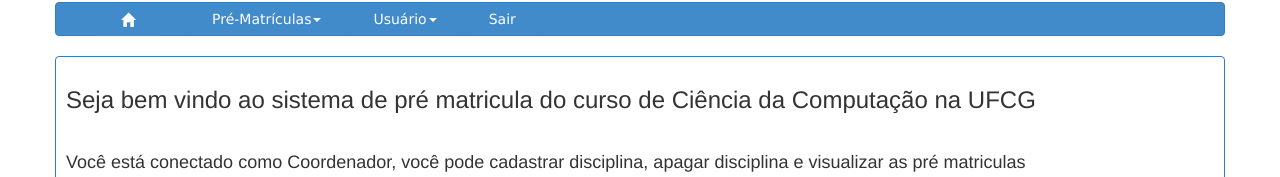
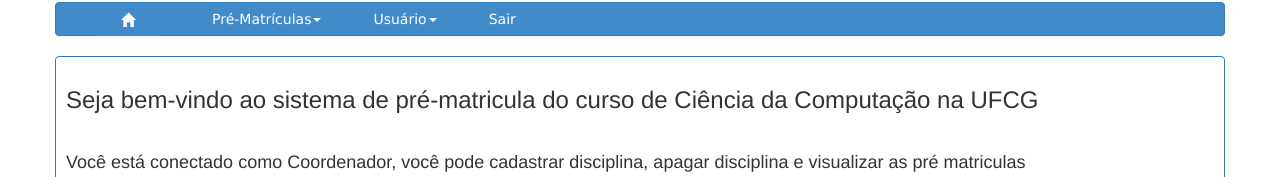
Before and after one commit to DiegoAmancio/Projeto-psoft, a plain HTML site: page frontend/Coordenador/index.html in a window 1280 px wide. Shown: the part 140-317 px from the top of the page. Drawn offline with nearby package versions, Linux system fonts and the light colour scheme; no server answers.

Commit message:
besteiras

```diff
--- a/frontend/Coordenador/index.html
+++ b/frontend/Coordenador/index.html
@@ -27,7 +27,7 @@
         </my-navbar-coordenador>
     </div>
     <div class="container panel panel-primary" id="conteudo" role="main">
-        <h3>Seja bem vindo ao sistema de pré matricula do curso de Ciência da Computação na UFCG</h3> <br>
+        <h3>Seja bem-vindo ao sistema de pré-matricula do curso de Ciência da Computação na UFCG</h3> <br>
         <h4>Você está conectado como Coordenador, você pode cadastrar disciplina, apagar disciplina e visualizar as pré matriculas</h4> <br>
         <a> <button class = "btn btn-primary" onclick="importa_disciplinas_api_analytics()">Importar Todas disciplinas da api do analytics</button></a> <br> <br>
         <a> <button class = "btn btn-primary" onclick="apagar_todas_disciplinas()">Deletar todas as disciplinas</button></a>
```
